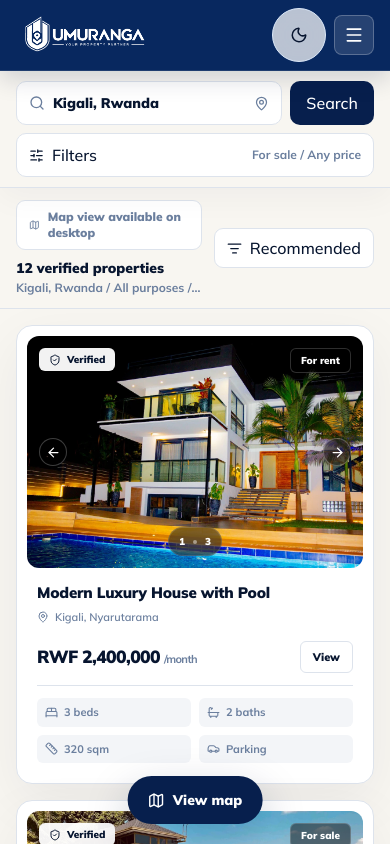
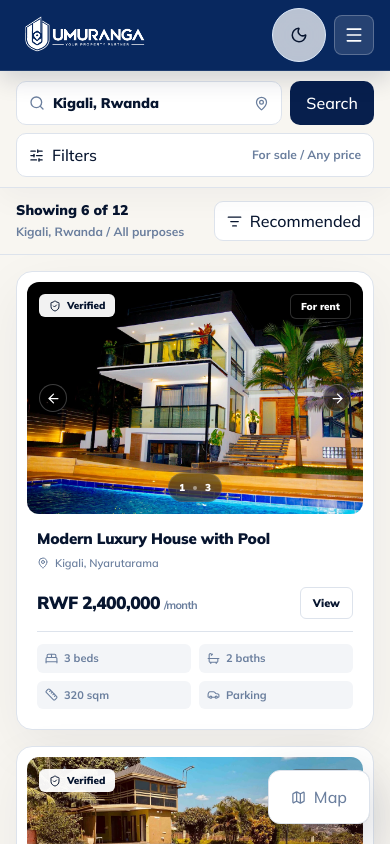
Before and after one commit to rurangwaluc/umuranga, a Next.js app in the folder apps/web/: page /search in a window 390 px wide. Shown: the top 844 px of the page. Built offline with nearby package versions, Linux system fonts and the light colour scheme.

Commit message:
Add search map and results view controls

```diff
--- a/apps/web/src/app/search/page.tsx
+++ b/apps/web/src/app/search/page.tsx
@@ -1,15 +1,6 @@
-import Link from "next/link";
 import { HomeHeroHeader } from "@/components/home-hero-header";
 import { SearchFilters } from "@/components/search-filters";
-import { SearchMap } from "@/components/search-map";
-import {
-  ListFilter,
-  Map,
-} from "lucide-react";
-import {
-  VerifiedPropertyCard,
-  type VerifiedPropertyCardItem,
-} from "@/components/verified-property-card";
+import { SearchResultsShell } from "@/components/search-results-shell";
 
 type SearchPageProps = {
   searchParams?: Promise<{
@@ -38,7 +29,7 @@ const listings = [
     images: [
       "/images/home/property-1.webp",
       "/images/home/featured-villa.webp",
-      "/images/home/featured-home-dusk.webp",
+      "/images/home/property-3.webp",
     ],
     image: "/images/home/property-1.webp",
     title: "Modern Luxury House with Pool",
@@ -233,57 +224,15 @@ export default async function SearchPage({ searchParams }: SearchPageProps) {
         </div>
       </section>
 
-      <div className="mx-auto grid w-full max-w-[1540px] lg:h-[calc(100vh-151px)] lg:grid-cols-[minmax(0,54%)_minmax(500px,46%)]">
-        <aside className="hidden min-w-0 border-r border-[var(--line)] bg-[#050505] dark:bg-[#050505] lg:block">
-          <div className="sticky top-[151px] h-[calc(100vh-151px)]">
-            <SearchMap listings={listings} />
-          </div>
-        </aside>
-
-        <section className="min-w-0 bg-[var(--background)] lg:h-[calc(100vh-151px)] lg:overflow-y-auto">
-          <div className="sticky top-0 z-20 border-b border-[var(--line)] bg-[var(--background)]/97 px-4 py-3 backdrop-blur-md sm:px-6 lg:px-7">
-            <div className="flex items-center justify-between gap-3">
-              <div className="min-w-0">
-                <div className="mb-2 inline-flex items-center gap-2 rounded-[9px] border border-[var(--line)] bg-[var(--card)] px-3 py-2 text-xs font-black text-[var(--muted)] lg:hidden">
-                  <Map size={14} />
-                  Map view available on desktop
-                </div>
-
-                <p className="truncate text-sm font-black text-[var(--foreground)]">
-                  {resultItems.length} verified properties
-                </p>
-                <p className="mt-0.5 truncate text-xs font-bold text-[var(--muted)]">
-                  {location} / {purpose} / {propertyType} / {budgetLabel} / {bedrooms}
-                </p>
-              </div>
-
-              <button className="inline-flex h-10 shrink-0 items-center gap-2 rounded-[9px] border border-[var(--line)] bg-[var(--card)] px-3 text-xs font-black transition hover:border-[var(--primary)]">
-                <ListFilter size={15} />
-                Recommended
-              </button>
-            </div>
-          </div>
-
-          <div className="px-4 py-4 sm:px-6 lg:px-7">
-            <div className="grid gap-4 xl:grid-cols-2">
-              {resultItems.map((item, index) => (
-                <VerifiedPropertyCard
-                  key={`${item.title}-${index}`}
-                  item={item as VerifiedPropertyCardItem}
-                />
-              ))}
-            </div>
-          </div>
-        </section>
-      </div>
-
-      <Link
-        href="#"
-        className="fixed bottom-5 left-1/2 z-50 inline-flex h-12 -translate-x-1/2 items-center gap-2 rounded-full bg-[var(--primary)] px-5 text-sm font-black text-white shadow-[0_18px_44px_rgba(7,31,77,0.26)] lg:hidden"
-      >
-        <Map size={17} />
-        View map
-      </Link>
+      <SearchResultsShell
+        listings={listings}
+        resultItems={resultItems}
+        location={location}
+        purpose={purpose}
+        propertyType={propertyType}
+        budgetLabel={budgetLabel}
+        bedrooms={bedrooms}
+      />
     </main>
   );
 }
--- /dev/null
+++ b/apps/web/src/components/search-results-shell.tsx
@@ -0,0 +1,198 @@
+"use client";
+
+import { useState } from "react";
+import { ListFilter, Map, PanelLeftClose, Rows3, X } from "lucide-react";
+import { SearchMap, type SearchMapListing } from "@/components/search-map";
+import {
+  VerifiedPropertyCard,
+  type VerifiedPropertyCardItem,
+} from "@/components/verified-property-card";
+
+type SearchResultItem = VerifiedPropertyCardItem & SearchMapListing;
+
+type SearchResultsShellProps = {
+  listings: SearchMapListing[];
+  resultItems: SearchResultItem[];
+  location: string;
+  purpose: string;
+  propertyType: string;
+  budgetLabel: string;
+  bedrooms: string;
+};
+
+type ViewMode = "split" | "results" | "map";
+
+export function SearchResultsShell({
+  listings,
+  resultItems,
+  location,
+  purpose,
+  propertyType,
+  budgetLabel,
+  bedrooms,
+}: SearchResultsShellProps) {
+  const [viewMode, setViewMode] = useState<ViewMode>("split");
+  const [mobileMapOpen, setMobileMapOpen] = useState(false);
+
+  const cardGridClass =
+    viewMode === "results"
+      ? "grid gap-4 sm:grid-cols-2 lg:grid-cols-3 2xl:grid-cols-4"
+      : "grid gap-4 xl:grid-cols-2";
+
+  if (viewMode === "map") {
+    return (
+      <section className="relative mx-auto hidden w-full max-w-[1540px] lg:block lg:h-[calc(100vh-151px)]">
+        <SearchMap listings={listings} />
+
+        <div className="absolute right-5 top-5 z-[500] flex items-center gap-2 rounded-[12px] border border-[var(--line)] bg-[var(--card)] p-2 shadow-[0_18px_50px_rgba(7,21,47,0.16)]">
+          <button
+            type="button"
+            onClick={() => setViewMode("split")}
+            className="inline-flex h-10 items-center gap-2 rounded-[9px] bg-[var(--primary)] px-4 text-xs font-black text-white"
+          >
+            <PanelLeftClose size={15} />
+            Split view
+          </button>
+
+          <button
+            type="button"
+            onClick={() => setViewMode("results")}
+            className="inline-flex h-10 items-center gap-2 rounded-[9px] border border-[var(--line)] px-4 text-xs font-black"
+          >
+            <Rows3 size={15} />
+            Results
+          </button>
+        </div>
+      </section>
+    );
+  }
+
+  return (
+    <>
+      <div
+        className={
+          viewMode === "results"
+            ? "mx-auto grid w-full max-w-[1540px] lg:h-[calc(100vh-151px)] lg:grid-cols-1"
+            : "mx-auto grid w-full max-w-[1540px] lg:h-[calc(100vh-151px)] lg:grid-cols-[minmax(0,54%)_minmax(500px,46%)]"
+        }
+      >
+        {viewMode === "split" ? (
+          <aside className="hidden min-w-0 border-r border-[var(--line)] bg-[#050505] dark:bg-[#050505] lg:block">
+            <div className="sticky top-[151px] h-[calc(100vh-151px)]">
+              <SearchMap listings={listings} />
+            </div>
+          </aside>
+        ) : null}
+
+        <section className="min-w-0 bg-[var(--background)] lg:h-[calc(100vh-151px)] lg:overflow-y-auto">
+          <div className="sticky top-0 z-20 border-b border-[var(--line)] bg-[var(--background)]/97 px-4 py-3 backdrop-blur-md sm:px-6 lg:px-7">
+            <div className="flex items-center justify-between gap-3">
+              <div className="min-w-0">
+                <p className="text-sm font-black leading-5 text-[var(--foreground)]">
+                  <span className="lg:hidden">Showing 6 of {resultItems.length}</span>
+                  <span className="hidden lg:inline">
+                    {resultItems.length} verified properties
+                  </span>
+                </p>
+                <p className="mt-0.5 text-xs font-bold leading-5 text-[var(--muted)]">
+                  <span className="lg:hidden">{location} / {purpose}</span>
+                  <span className="hidden lg:inline">
+                    {location} / {purpose} / {propertyType} / {budgetLabel} / {bedrooms}
+                  </span>
+                </p>
+              </div>
+
+              <button className="inline-flex h-10 shrink-0 items-center gap-2 rounded-[9px] border border-[var(--line)] bg-[var(--card)] px-3 text-xs font-black transition hover:border-[var(--primary)]">
+                <ListFilter size={15} />
+                Recommended
+              </button>
+            </div>
+          </div>
+
+          <div className="px-4 py-4 sm:px-6 lg:px-7">
+            <div className={cardGridClass}>
+              {resultItems.map((item, index) => (
+                <div
+                  key={`${item.title}-${index}`}
+                  className={index >= 6 ? "hidden lg:block" : ""}
+                >
+                  <VerifiedPropertyCard item={item as VerifiedPropertyCardItem} />
+                </div>
+              ))}
+            </div>
+          </div>
+        </section>
+      </div>
+
+      <div className="fixed bottom-5 right-5 z-[120] flex items-center rounded-[12px] border border-[var(--line)] bg-[var(--card)] p-1.5 shadow-[0_18px_54px_rgba(7,21,47,0.24)] backdrop-blur-md">
+        <button
+          type="button"
+          onClick={() => setViewMode("split")}
+          className={`hidden h-10 items-center gap-2 rounded-[9px] px-4 text-xs font-black transition lg:inline-flex ${
+            viewMode === "split"
+              ? "bg-[var(--primary)] text-white"
+              : "text-[var(--muted)] hover:text-[var(--foreground)]"
+          }`}
+        >
+          <PanelLeftClose size={15} />
+          Split
+        </button>
+
+        <button
+          type="button"
+          onClick={() => setViewMode("results")}
+          className={`hidden h-10 items-center gap-2 rounded-[9px] px-4 text-xs font-black transition lg:inline-flex ${
+            viewMode === "results"
+              ? "bg-[var(--primary)] text-white"
+              : "text-[var(--muted)] hover:text-[var(--foreground)]"
+          }`}
+        >
+          <Rows3 size={15} />
+          Results
+        </button>
+
+        <button
+          type="button"
+          onClick={() => {
+            if (window.innerWidth < 1024) {
+              setMobileMapOpen(true);
+              return;
+            }
+
+            setViewMode("map");
+          }}
+          className="inline-flex h-10 items-center gap-2 rounded-[9px] px-4 text-xs font-black text-[var(--muted)] transition hover:bg-[var(--surface-soft)] hover:text-[var(--foreground)]"
+        >
+          <Map size={15} />
+          Map
+        </button>
+      </div>
+
+      {mobileMapOpen ? (
+        <div className="fixed inset-0 z-[200] bg-[var(--background)] lg:hidden">
+          <div className="absolute inset-x-0 top-0 z-[220] flex h-14 items-center justify-between border-b border-[var(--line)] bg-[var(--background)] px-4">
+            <div>
+              <p className="text-sm font-black">Map view</p>
+              <p className="text-xs font-bold text-[var(--muted)]">
+                {location} / {resultItems.length} properties
+              </p>
+            </div>
+
+            <button
+              type="button"
+              onClick={() => setMobileMapOpen(false)}
+              className="grid h-10 w-10 place-items-center rounded-[9px] border border-[var(--line)] bg-[var(--card)]"
+              aria-label="Close map"
+            >
+              <X size={18} />
+            </button>
+          </div>
+
+          <div className="h-full pt-14">
+            <SearchMap listings={listings} />
+          </div>
+        </div>
+      ) : null}
+    </>
+  );
+}
```
